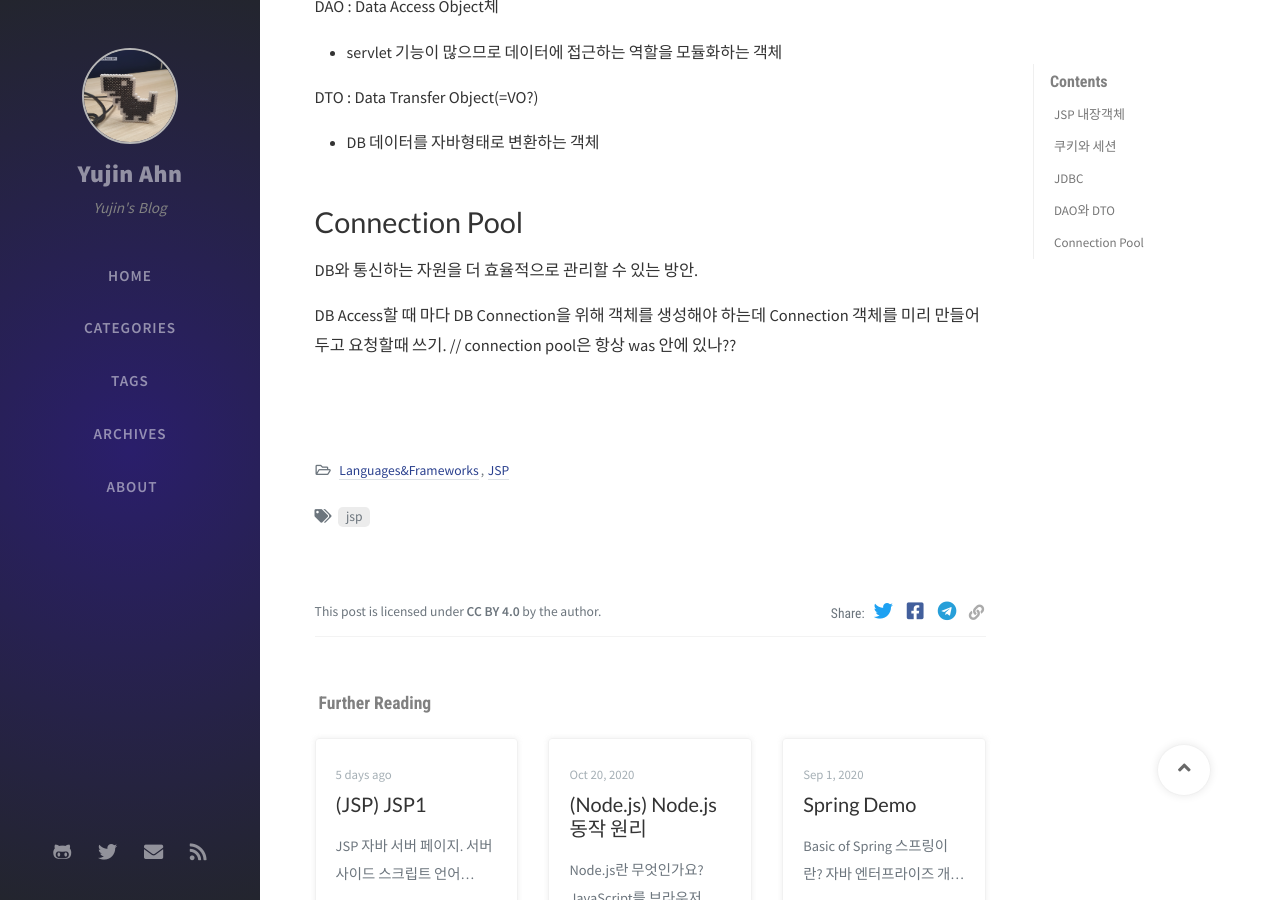
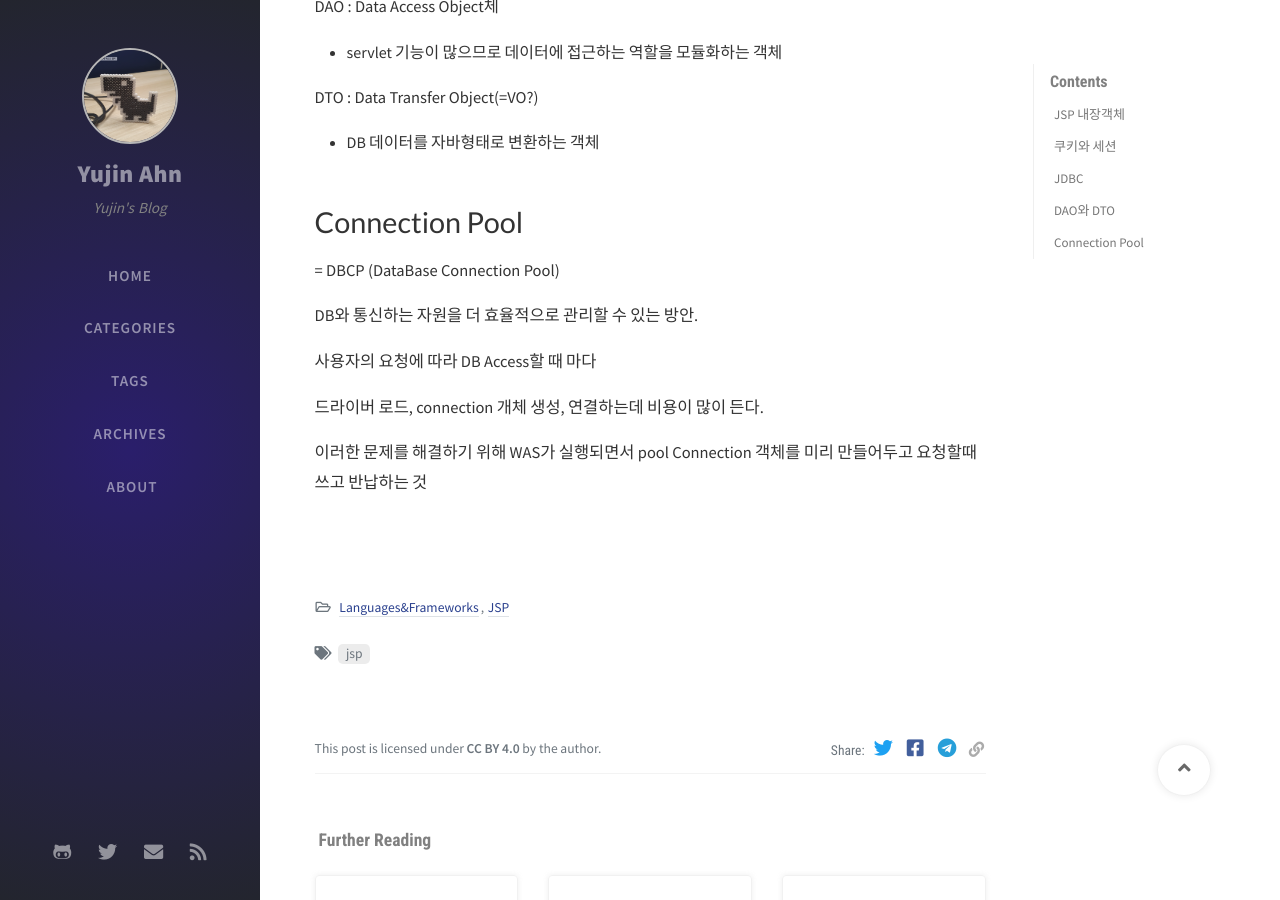
Before and after one commit to ahnyujin/ahnyujin.github.io, a Jekyll site: the page built from _posts/2021-04-22-jsp2.md, in a window 1280 px wide and 900 px high, scrolled down 1186 px. Built offline with Jekyll 4.4.1, drawn with Linux system fonts in a browser that asks for light colours; nearby versions of some CDN libraries; comment, search, counter and statistics services are not loaded.

Commit message:
modify jsp2

```diff
--- a/_posts/2021-04-22-jsp2.md
+++ b/_posts/2021-04-22-jsp2.md
@@ -39,9 +39,13 @@ DTO : Data Transfer Object(=VO?)
  - DB 데이터를 자바형태로 변환하는 객체
 
 # Connection Pool
+ = DBCP (DataBase Connection Pool)
+
 DB와 통신하는 자원을 더 효율적으로 관리할 수 있는 방안.
 
-DB Access할 때 마다
-DB Connection을 위해 객체를 생성해야 하는데
-Connection 객체를 미리 만들어두고 요청할때 쓰기.
-// connection pool은 항상 was 안에 있나??
+사용자의 요청에 따라 DB Access할 때 마다
+
+드라이버 로드, connection 개체 생성, 연결하는데 비용이 많이 든다.
+
+이러한 문제를 해결하기 위해
+WAS가 실행되면서 pool Connection 객체를 미리 만들어두고 요청할때 쓰고 반납하는 것
```
